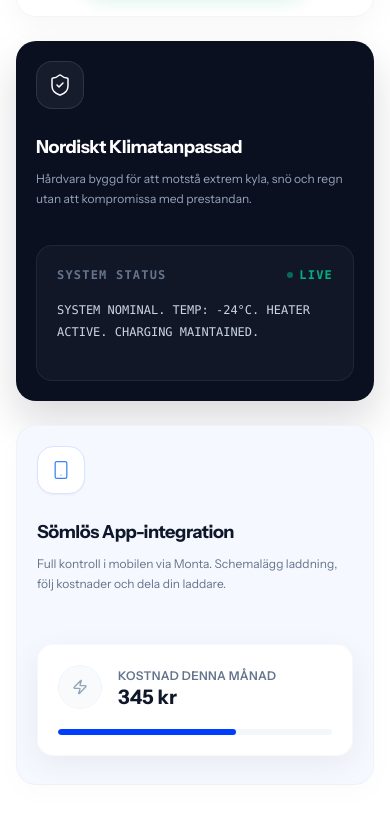
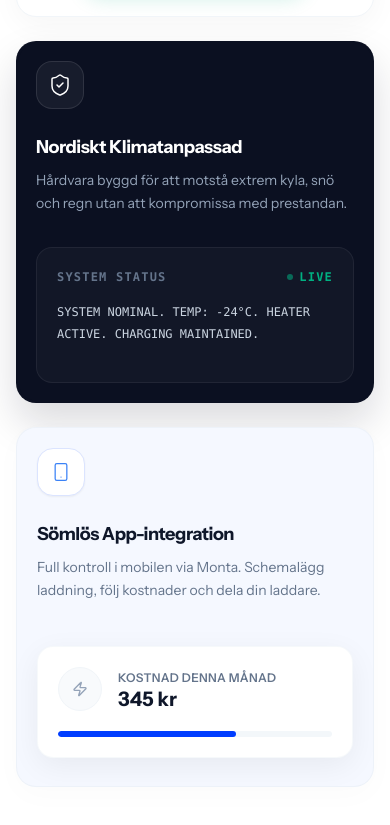
Before and after one commit to RavveFix/Clean-Charge-hemsida, a Next.js app: page / in a window 390 px wide. Shown: the part 3415-4240 px from the top of the page. Built offline with nearby package versions, Linux system fonts and the light colour scheme; no server answers.

Commit message:
fix(a11y): brödtext ≥14px för läsbarhet på mobil
- ProductGrid produktbeskrivning 13px → 14px (text-sm)
- FeaturesBento feature-description till text-sm minimum
- Följer iOS HIG body text-rekommendation

```diff
--- a/components/FeaturesBento.tsx
+++ b/components/FeaturesBento.tsx
@@ -112,7 +112,7 @@ const FeaturesBento: React.FC = () => {
                 <ShieldCheck strokeWidth={1.5} className="w-6 h-6 text-white" />
               </div>
               <h3 className="text-lg sm:text-[22px] font-bold text-white mb-2 sm:mb-3 tracking-tight">Nordiskt Klimatanpassad</h3>
-              <p className="text-slate-400 text-xs sm:text-[15px] leading-relaxed max-w-full sm:max-w-[260px]">Hårdvara byggd för att motstå extrem kyla, snö och regn utan att kompromissa med prestandan.</p>
+              <p className="text-slate-400 text-sm sm:text-[15px] leading-relaxed max-w-full sm:max-w-[260px]">Hårdvara byggd för att motstå extrem kyla, snö och regn utan att kompromissa med prestandan.</p>
             </div>
 
             {/* Terminal UI -> Typewriter Widget */}
@@ -137,7 +137,7 @@ const FeaturesBento: React.FC = () => {
                 <Smartphone strokeWidth={1.5} className="w-5 h-5 text-[#3b82f6]" />
               </div>
               <h3 className="text-lg sm:text-[22px] font-bold text-text-primary mb-2 sm:mb-3 tracking-tight">Sömlös App-integration</h3>
-              <p className="text-text-secondary text-xs sm:text-[15px] leading-relaxed max-w-full sm:max-w-[260px]">Full kontroll i mobilen via Monta. Schemalägg laddning, följ kostnader och dela din laddare.</p>
+              <p className="text-text-secondary text-sm sm:text-[15px] leading-relaxed max-w-full sm:max-w-[260px]">Full kontroll i mobilen via Monta. Schemalägg laddning, följ kostnader och dela din laddare.</p>
             </div>
 
             {/* Modern App UI Mockup snippet */}
--- a/components/ProductGrid.tsx
+++ b/components/ProductGrid.tsx
@@ -55,7 +55,7 @@ const ProductCard: React.FC<ProductCardProps> = ({ product }) => {
             </div>
           </div>
 
-          <p className="text-slate-500 text-[13px] font-medium leading-relaxed" style={{ minHeight: '2.8rem', display: '-webkit-box', WebkitLineClamp: 2, WebkitBoxOrient: 'vertical', overflow: 'hidden' }}>
+          <p className="text-slate-500 text-sm font-medium leading-relaxed" style={{ minHeight: '2.8rem', display: '-webkit-box', WebkitLineClamp: 2, WebkitBoxOrient: 'vertical', overflow: 'hidden' }}>
             {product.description}
           </p>
 
```
